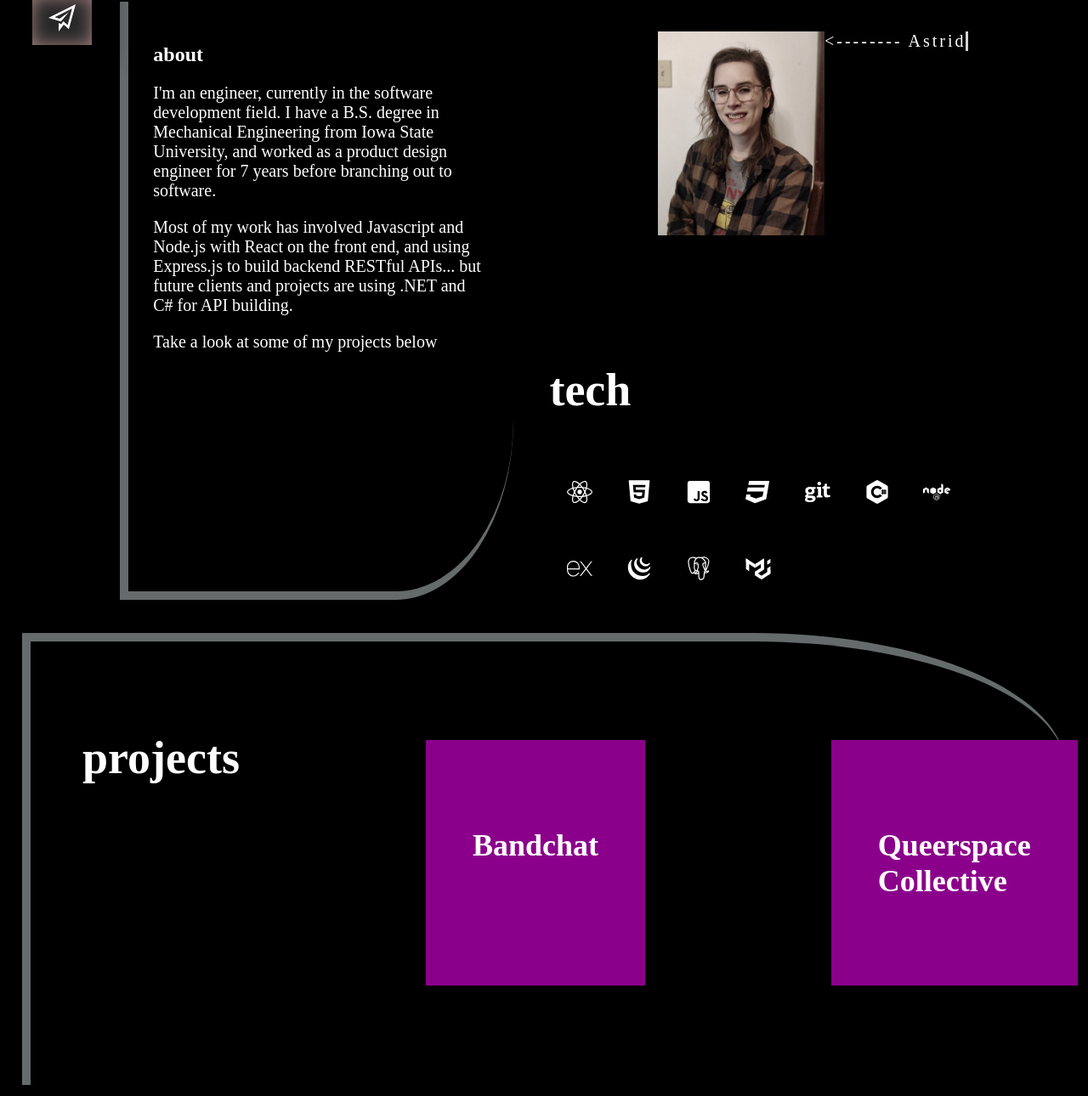
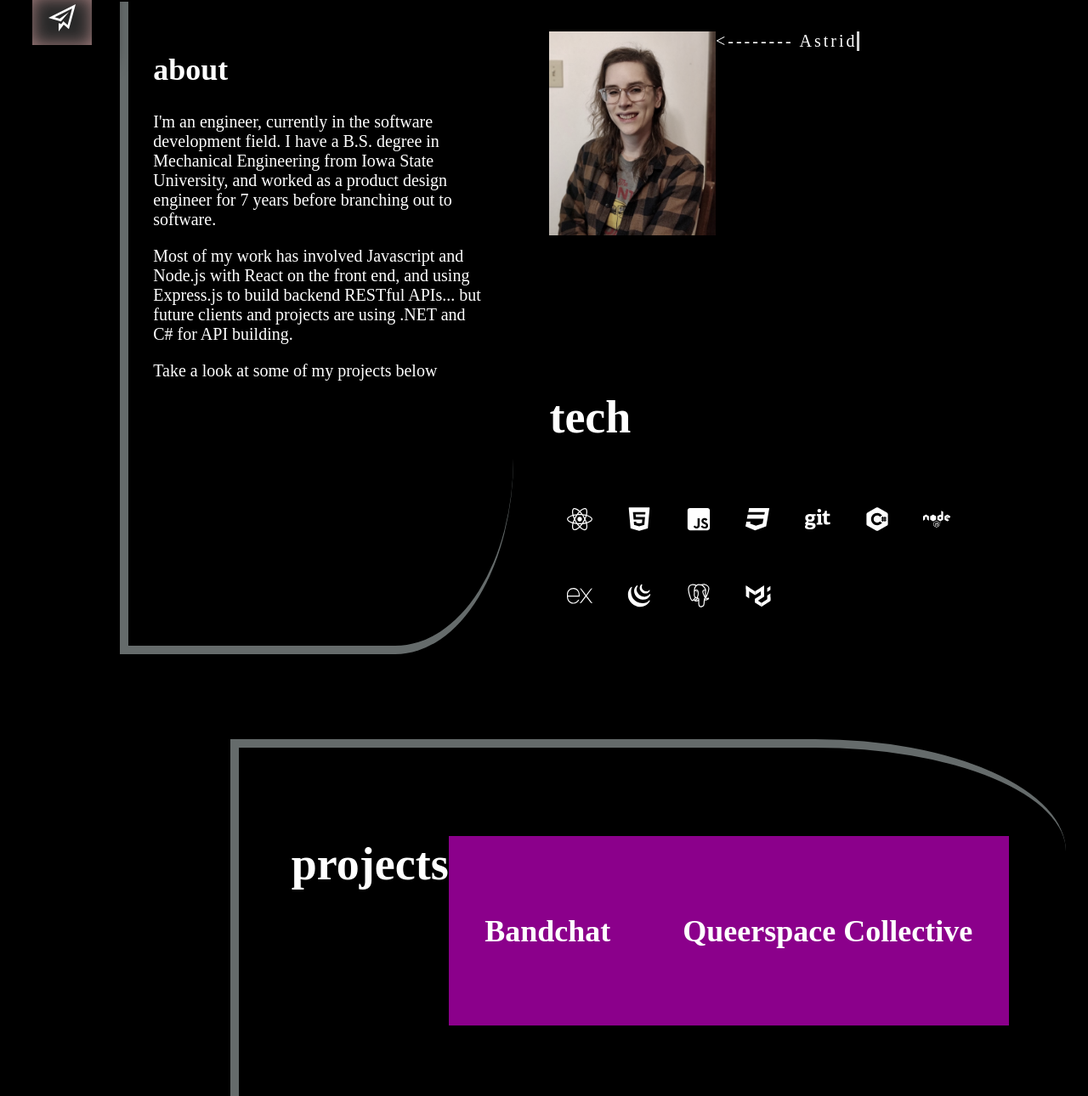
Before and after one commit to astridcpulse/astridcpulse.github.io, a plain HTML site: page index.html in a window 1280 px wide. Shown: the part 627-1917 px from the top of the page at 85% size. Drawn offline with Linux system fonts and the light colour scheme; a web font is replaced by a local one.

Commit message:
fix margin issues with tech box and projects section

```diff
--- a/about.css
+++ b/about.css
@@ -1,5 +1,10 @@
-.item1 p{
+.item1{
     font-size: 20px;
     font-family: Averia Serif Libre;
-    grid-auto-flow: column;
+    margin-left: 20%;
+
 }
+.item1 h2{
+    position: sticky;
+    font-size: 36px;
+}
--- a/project-section-style.css
+++ b/project-section-style.css
@@ -2,15 +2,12 @@
     display: flex;
     font-size: 36px;
     font-family: Averia Serif Libre;
-    margin: 0;
     grid-auto-flow: column;
     border-top-right-radius: 30%;
     border-style: solid none none solid;
     box-shadow: 0px 12px 20px 0px rgb(0 0 0);
     border-width: 10px;
     z-index: 3;
+    margin-left: 20%;
+
   }
-
-.item4 h1{
-    position: sticky;
-}
--- a/style.css
+++ b/style.css
@@ -64,7 +64,6 @@ section{
   color: white;
   z-index: 3;
   border-color: rgba(240, 255, 255, 0.421);
-  margin-left: 20%;
 }
 /* end global section styling */
 
--- a/tech-icon-style.css
+++ b/tech-icon-style.css
@@ -1,14 +1,9 @@
 .item3 {
     font-size: 36px;
-    margin: 0;
     width: 40vw;
     height: 40vh;
 }
 
-.item3 h1{
-    position: sticky;
-
-}
 .icon-box{
     display: flex;
     flex-wrap: wrap;
```
